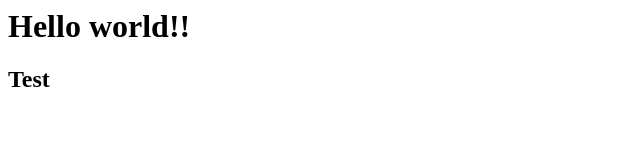
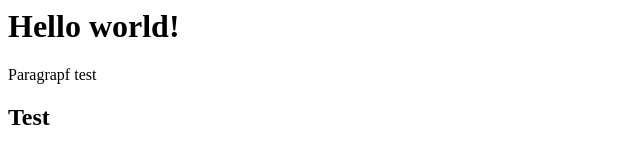
Before and after one commit to danielminschinski/nauka-gita, a plain HTML site: page index.html in a window 1280 px wide. Shown: the whole page, without its empty margins (0-640 px from the left). Drawn offline with Linux system fonts and the light colour scheme.

Commit message:
Change h1 and add paragraph

```diff
--- a/index.html
+++ b/index.html
@@ -1,5 +1,6 @@
 <html>
 <title>Website1</title>
-<h1>Hello world!!</h1>
+<h1>Hello world!</h1>
+<p>Paragrapf test</p>
 <h2>Test</h2>
 </html>
```
